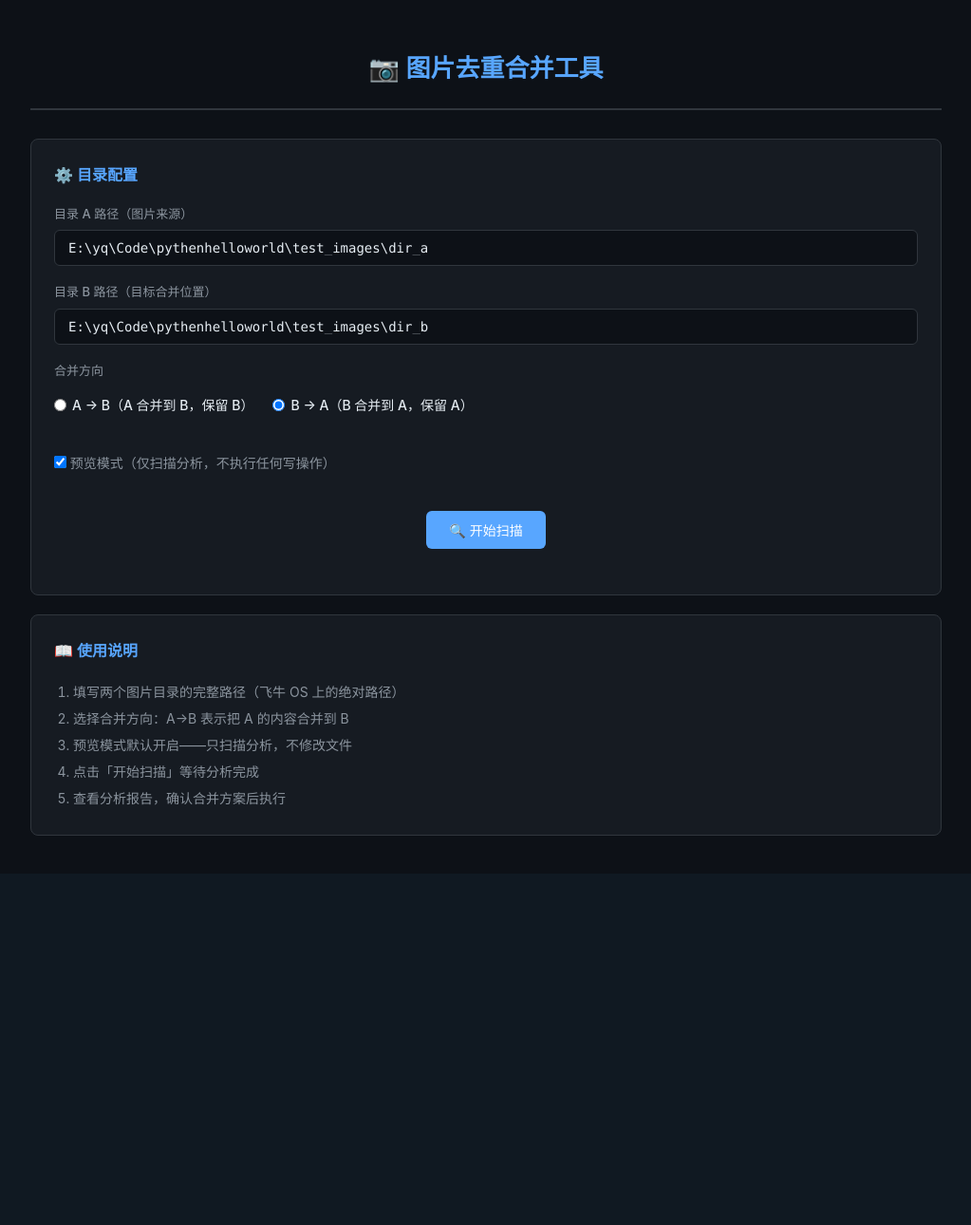
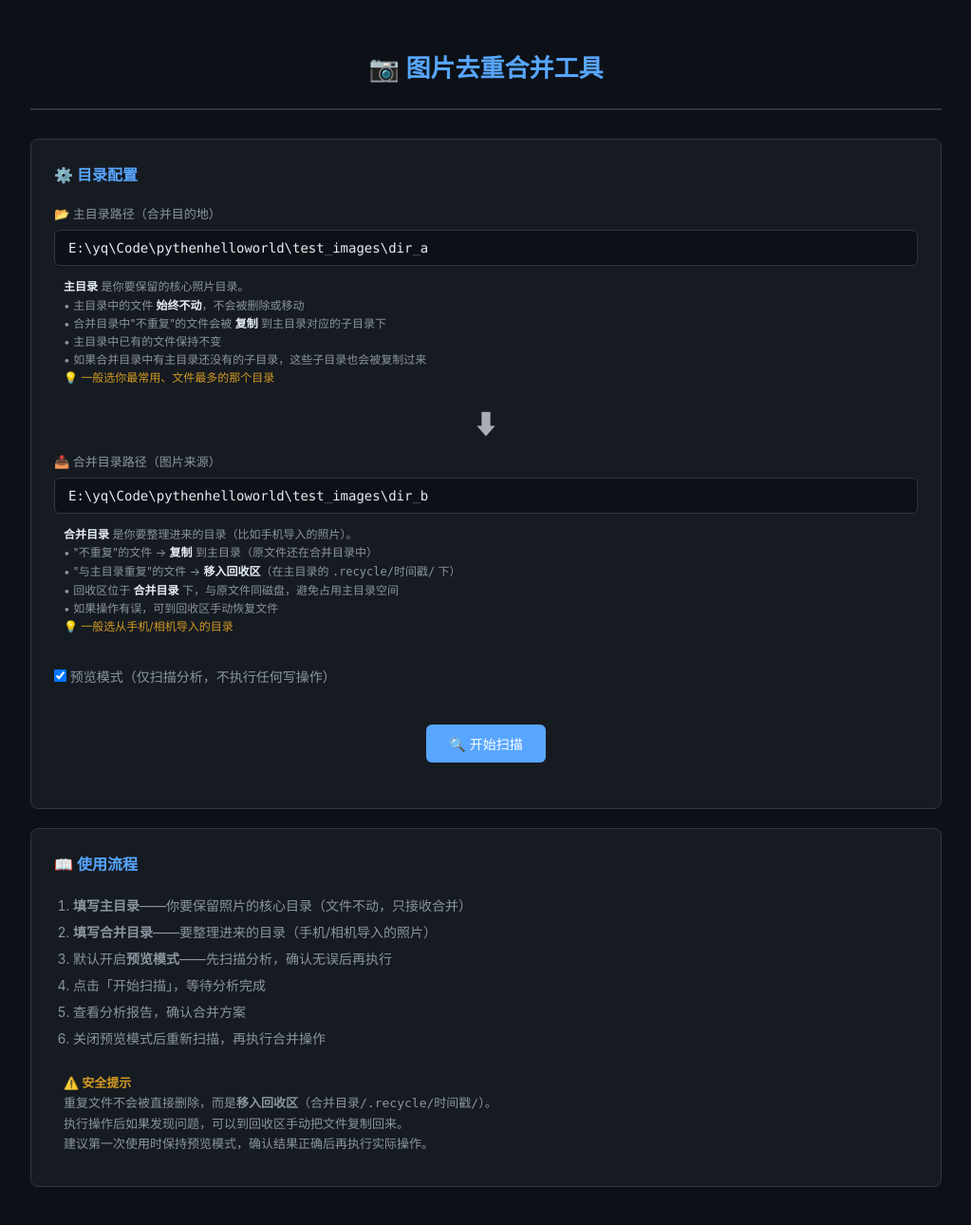
Before and after one commit to demonnuclear/image-merge, a Flask app: page / in a window 1280 px wide. Shown: the whole page at 95% size, without its empty margins (128-1151 px from the left). Before the commit the page ends 880 px from the top, so only its background shows below. Run offline with Flask 3, Linux system fonts and the light colour scheme.

Commit message:
优化AB目录概念

```diff
--- a/analyzer.py
+++ b/analyzer.py
@@ -179,7 +179,7 @@ def analyze(scan_result, progress_callback=None):
         # 通知回调：开始视觉对比
         if progress_callback:
             progress_callback('visual_compare',
-                              f'🔍 开始视觉相似对比：源目录 {len(unique_to_a)} 个文件 × 目标目录 {len(unique_to_b)} 个文件 = {total_comparisons} 次逐对比较...',
+                              f'🔍 开始视觉相似对比：主目录 {len(unique_to_a)} 个文件 × 合并目录 {len(unique_to_b)} 个文件 = {total_comparisons} 次逐对比较...',
                               current_file='', count=0, total=total_comparisons)
 
         compare_count = 0
@@ -209,11 +209,11 @@ def analyze(scan_result, progress_callback=None):
                     rel_a = f_a.get('relative_path', f_a.get('name', ''))
                     rel_b = f_b.get('relative_path', f_b.get('name', ''))
                     if hamming <= 10:
-                        log_msg = (f'✅ 发现视觉相似: [源] {rel_a} ↔ [目标] {rel_b}'
+                        log_msg = (f'✅ 发现视觉相似: [主目录] {rel_a} ↔ [合并目录] {rel_b}'
                                    f'（汉明距离: {hamming}）')
                     else:
                         log_msg = (f'🔄 正在逐对比对第 {compare_count}/{total_comparisons} 对:'
-                                   f' [源] {rel_a} ↔ [目标] {rel_b}'
+                                   f' [主目录] {rel_a} ↔ [合并目录] {rel_b}'
                                    f'（汉明距离: {hamming}）')
                     progress_callback('visual_compare', log_msg,
                                       current_file=rel_a,
--- a/config.json
+++ b/config.json
@@ -1,6 +1,5 @@
 {
   "dir_a": "E:\\yq\\Code\\pythenhelloworld\\test_images\\dir_a",
   "dir_b": "E:\\yq\\Code\\pythenhelloworld\\test_images\\dir_b",
-  "merge_direction": "b_to_a",
   "preview_mode": true
 }
--- a/config.py
+++ b/config.py
@@ -31,10 +31,12 @@ CONFIG_FILE = Path(__file__).parent / "config.json"
 # 默认配置字典
 # Python 的字典（dict）类似 Java 的 HashMap<String, Object> / C# 的 Dictionary<string, object>
 # 键是字符串，值可以是任意类型
+# dir_a = 主目录（合并目的地，文件最终汇集到这里）
+# dir_b = 合并目录（来源，要去重的目录，不重复的复制到主目录，重复的移入回收区）
+# 合并方向固定为 合并目录→主目录，不再需要方向选择
 DEFAULT_CONFIG = {
     "dir_a": "",
     "dir_b": "",
-    "merge_direction": "a_to_b",
     "preview_mode": True
 }
 
--- a/main.py
+++ b/main.py
@@ -142,7 +142,7 @@ def run_scan_background(config):
         scan_progress.update({
             'status': 'scanning',
             'message': '🔄 正在扫描目录：遍历所有子目录，识别图片文件（jpg/png/gif/bmp/webp...），计算每个文件的 SHA256 哈希值用于精确去重...',
-            'log': ['[阶段1/3] 扫描目录 —— 遍历源目录和目标目录，提取每个图片文件的信息（路径、大小、SHA256）']
+            'log': ['[阶段1/3] 扫描目录 —— 分别遍历主目录和合并目录，提取每个图片文件的信息（路径、大小、SHA256）']
         })
 
         # 调用 scan_directories()，传入 update_progress 作为回调
@@ -159,7 +159,7 @@ def run_scan_background(config):
         for dir_key in ['dir_a', 'dir_b']:
             files = scan_result.get(dir_key, {}).get('files', [])
             if files:
-                dir_label = '源目录' if dir_key == 'dir_a' else '目标目录'
+                dir_label = '主目录' if dir_key == 'dir_a' else '合并目录'
                 scan_progress['dir_key'] = dir_key
                 # 传入回调，每处理一个文件上报一次进度
                 # dir_label 用于在日志中标注文件来自源目录还是目标目录
@@ -229,10 +229,11 @@ def index():
 
     if request.method == 'POST':
         # ═══ 用户提交了表单 ═══
+        # 注意：dir_a 是主目录路径（合并目的地），dir_b 是合并目录路径（来源）
+        # 合并方向固定为：合并目录 → 主目录（不再需要选择方向）
         config = {
             'dir_a': request.form.get('dir_a', '').strip(),
             'dir_b': request.form.get('dir_b', '').strip(),
-            'merge_direction': request.form.get('merge_direction', 'a_to_b'),
             'preview_mode': request.form.get('preview_mode') == 'on'
         }
 
--- a/templates/index.html
+++ b/templates/index.html
@@ -3,18 +3,29 @@
 <head>
     <meta charset="UTF-8">
     <meta name="viewport" content="width=device-width, initial-scale=1.0">
-    <!--
-    Jinja2 模板语法：
-    {{ title }} 输出 Python 传递过来的变量值
-    类似 JSP 的 ${ title } 或 Razor 的 @Model.Title
-    -->
     <title>{{ title }}</title>
-    <!--
-    url_for('static', filename='style.css')
-    这是 Flask 的静态文件 URL 生成函数
-    会自动映射到 static/style.css
-    -->
     <link rel="stylesheet" href="{{ url_for('static', filename='style.css') }}">
+    <style>
+        .field-explanation {
+            font-size: 12px;
+            color: var(--text-dim);
+            margin-top: 4px;
+            padding: 8px 10px;
+            background: var(--bg-tertiary);
+            border-radius: 6px;
+            line-height: 1.6;
+        }
+        .field-explanation strong {
+            color: var(--text);
+        }
+        .direction-arrow {
+            text-align: center;
+            font-size: 28px;
+            margin: -8px 0 4px 0;
+            color: var(--blue);
+            opacity: 0.7;
+        }
+    </style>
 </head>
 <body>
     <div class="container">
@@ -27,58 +38,46 @@
         <div class="card">
             <h2>&#x2699;&#xFE0F; 目录配置</h2>
 
-            <!--
-            Flask 表单处理：
-            action="{{ url_for('index') }}"
-            表单提交到 / 路径（index 函数）
-            method="POST"
-            用 POST 方法提交（数据在请求体中，不在 URL 中）
-            -->
             <form action="{{ url_for('index') }}" method="POST">
-                <!-- 目录 A 路径 -->
+
+                <!-- ═══ 主目录 ═══ -->
                 <div class="form-group">
-                    <label>目录 A 路径（图片来源）</label>
+                    <label>&#x1F4C2; 主目录路径（合并目的地）</label>
                     <input type="text" name="dir_a"
                            value="{{ config.get('dir_a', '') }}"
-                           placeholder="/volume1/photo/phone"
+                           placeholder="/volume1/photo/我的照片库"
                            required>
-                </div>
-
-                <!-- 目录 B 路径 -->
-                <div class="form-group">
-                    <label>目录 B 路径（目标合并位置）</label>
-                    <input type="text" name="dir_b"
-                           value="{{ config.get('dir_b', '') }}"
-                           placeholder="/volume1/photo/camera"
-                           required>
-                </div>
-
-                <!-- 合并方向（单选用 radio） -->
-                <div class="form-group">
-                    <label>合并方向</label>
-                    <div class="radio-group">
-                        <label>
-                            <!--
-                            Jinja2 条件判断：
-                            {% if cond %}...{% else %}...{% endif %}
-                            如果 config.merge_direction 是 'a_to_b'，加上 checked 属性
-                            -->
-                            <input type="radio" name="merge_direction"
-                                   value="a_to_b"
-                                   {{ 'checked' if config.get('merge_direction') == 'a_to_b' else '' }}>
-                            A &#x2192; B（A 合并到 B，保留 B）
-                        </label>
-                        <label>
-                            <input type="radio" name="merge_direction"
-                                   value="b_to_a"
-                                   {{ 'checked' if config.get('merge_direction') == 'b_to_a' else '' }}>
-                            B &#x2192; A（B 合并到 A，保留 A）
-                        </label>
+                    <div class="field-explanation">
+                        <strong>主目录</strong> 是你要保留的核心照片目录。<br>
+                        • 主目录中的文件 <strong>始终不动</strong>，不会被删除或移动<br>
+                        • 合并目录中"不重复"的文件会被 <strong>复制</strong> 到主目录对应的子目录下<br>
+                        • 主目录中已有的文件保持不变<br>
+                        • 如果合并目录中有主目录还没有的子目录，这些子目录也会被复制过来<br>
+                        <span style="color:var(--orange);">&#x1F4A1; 一般选你最常用、文件最多的那个目录</span>
                     </div>
                 </div>
 
-                <!-- 预览模式（复选框） -->
-                <!-- 注意：如果复选框未选中，浏览器不会提交该字段 -->
+                <!-- ═══ 合并方向箭头 ═══ -->
+                <div class="direction-arrow">&#x2B07;</div>
+
+                <!-- ═══ 合并目录 ═══ -->
+                <div class="form-group">
+                    <label>&#x1F4E5; 合并目录路径（图片来源）</label>
+                    <input type="text" name="dir_b"
+                           value="{{ config.get('dir_b', '') }}"
+                           placeholder="/volume1/photo/手机导入"
+                           required>
+                    <div class="field-explanation">
+                        <strong>合并目录</strong> 是你要整理进来的目录（比如手机导入的照片）。<br>
+                        • "不重复"的文件 → <strong>复制</strong> 到主目录（原文件还在合并目录中）<br>
+                        • "与主目录重复"的文件 → <strong>移入回收区</strong>（在主目录的 <code>.recycle/时间戳/</code> 下）<br>
+                        • 回收区位于 <strong>合并目录</strong> 下，与原文件同磁盘，避免占用主目录空间<br>
+                        • 如果操作有误，可到回收区手动恢复文件<br>
+                        <span style="color:var(--orange);">&#x1F4A1; 一般选从手机/相机导入的目录</span>
+                    </div>
+                </div>
+
+                <!-- ═══ 预览模式 ═══ -->
                 <div class="form-group">
                     <div class="checkbox-group">
                         <label>
@@ -100,20 +99,25 @@
 
         <!-- 使用说明 -->
         <div class="card">
-            <h2>&#x1F4D6; 使用说明</h2>
+            <h2>&#x1F4D6; 使用流程</h2>
             <ol>
-                <li>填写两个图片目录的完整路径（飞牛 OS 上的绝对路径）</li>
-                <li>选择合并方向：A→B 表示把 A 的内容合并到 B</li>
-                <li>预览模式默认开启——只扫描分析，不修改文件</li>
-                <li>点击「开始扫描」等待分析完成</li>
-                <li>查看分析报告，确认合并方案后执行</li>
+                <li><strong>填写主目录</strong>——你要保留照片的核心目录（文件不动，只接收合并）</li>
+                <li><strong>填写合并目录</strong>——要整理进来的目录（手机/相机导入的照片）</li>
+                <li>默认开启<strong>预览模式</strong>——先扫描分析，确认无误后再执行</li>
+                <li>点击「开始扫描」，等待分析完成</li>
+                <li>查看分析报告，确认合并方案</li>
+                <li>关闭预览模式后重新扫描，再执行合并操作</li>
             </ol>
+            <div style="margin-top:12px;padding:10px;background:var(--bg-tertiary);border-radius:8px;font-size:13px;color:var(--text-dim);line-height:1.6;">
+                <strong style="color:var(--orange);">&#x26A0;&#xFE0F; 安全提示</strong><br>
+                重复文件不会被直接删除，而是<strong>移入回收区</strong>（<code>合并目录/.recycle/时间戳/</code>）。<br>
+                执行操作后如果发现问题，可以到回收区手动把文件复制回来。<br>
+                建议第一次使用时保持预览模式，确认结果正确后再执行实际操作。
+            </div>
         </div>
     </div>
 
     <!-- 提交时禁用按钮（防重复提交） -->
-    <!-- 注意：必须在 form 的 submit 事件中禁用按钮，而不是 button 的 click
-         因为在 click 中直接禁用按钮，某些浏览器会阻止表单提交 -->
     <script>
         document.querySelector('form')?.addEventListener('submit', function(e) {
             var btn = document.getElementById('scanBtn');
--- a/templates/scanning.html
+++ b/templates/scanning.html
@@ -169,7 +169,7 @@
                     var phaseDesc = document.getElementById('phaseDesc');
                     var phaseTexts = {
                         'starting':  '⏳ 正在准备扫描环境...',
-                        'scanning':  '🔄 正在遍历目录树，检查每个文件的后缀名是否为图片格式，计算 SHA256 哈希值。找到的图片文件越多，扫描时间越长。',
+                        'scanning':  '🔄 正在遍历主目录和合并目录的目录树，检查每个文件的后缀名是否为图片格式，提取文件信息并计算 SHA256 哈希值。找到的图片文件越多，扫描时间越长。',
                         'phashing':  '🖼️ 正在逐张解码图片 → 缩小到 32×32 → 转为灰度图 → 做离散余弦变换 → 提取 64 位视觉指纹。这一步最耗时，因为要完整读取每张图片。',
                         'analyzing': '📊 正在逐对比对源目录与目标目录的每张图片：先比较 SHA256（内容精确匹配），再计算感知哈希的汉明距离（视觉相似度判别），找出所有重复关系。',
                         'done':      '✅ 扫描分析已完成！即将自动跳转到报告页...',
```
Also changed, not shown: merger.py (+31 -44 lines), scanner.py (+5 -3 lines), templates/plan.html (+42 -20 lines), templates/report.html (+34 -15 lines), templates/result.html (+7 -10 lines), 1 other file.
